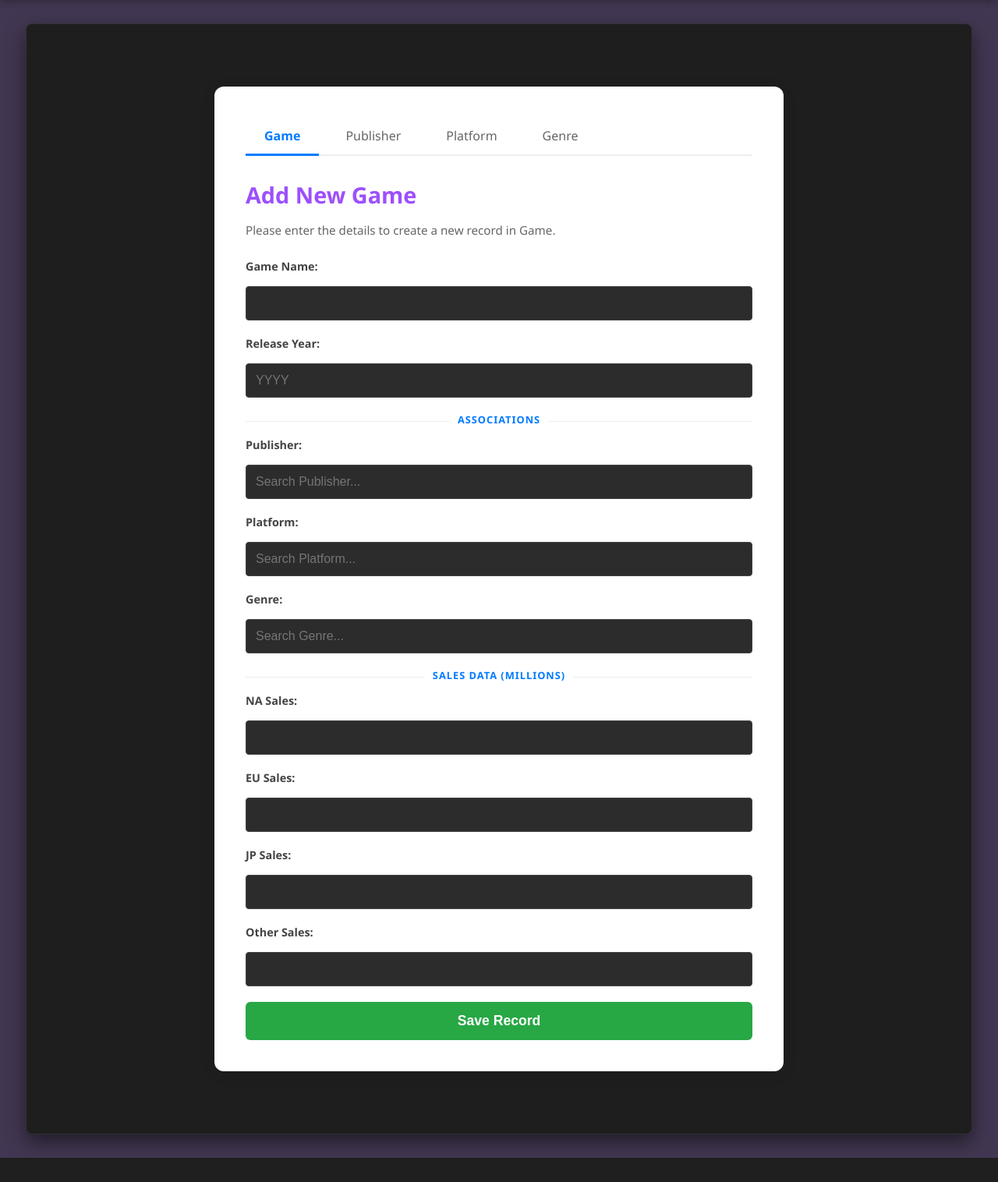
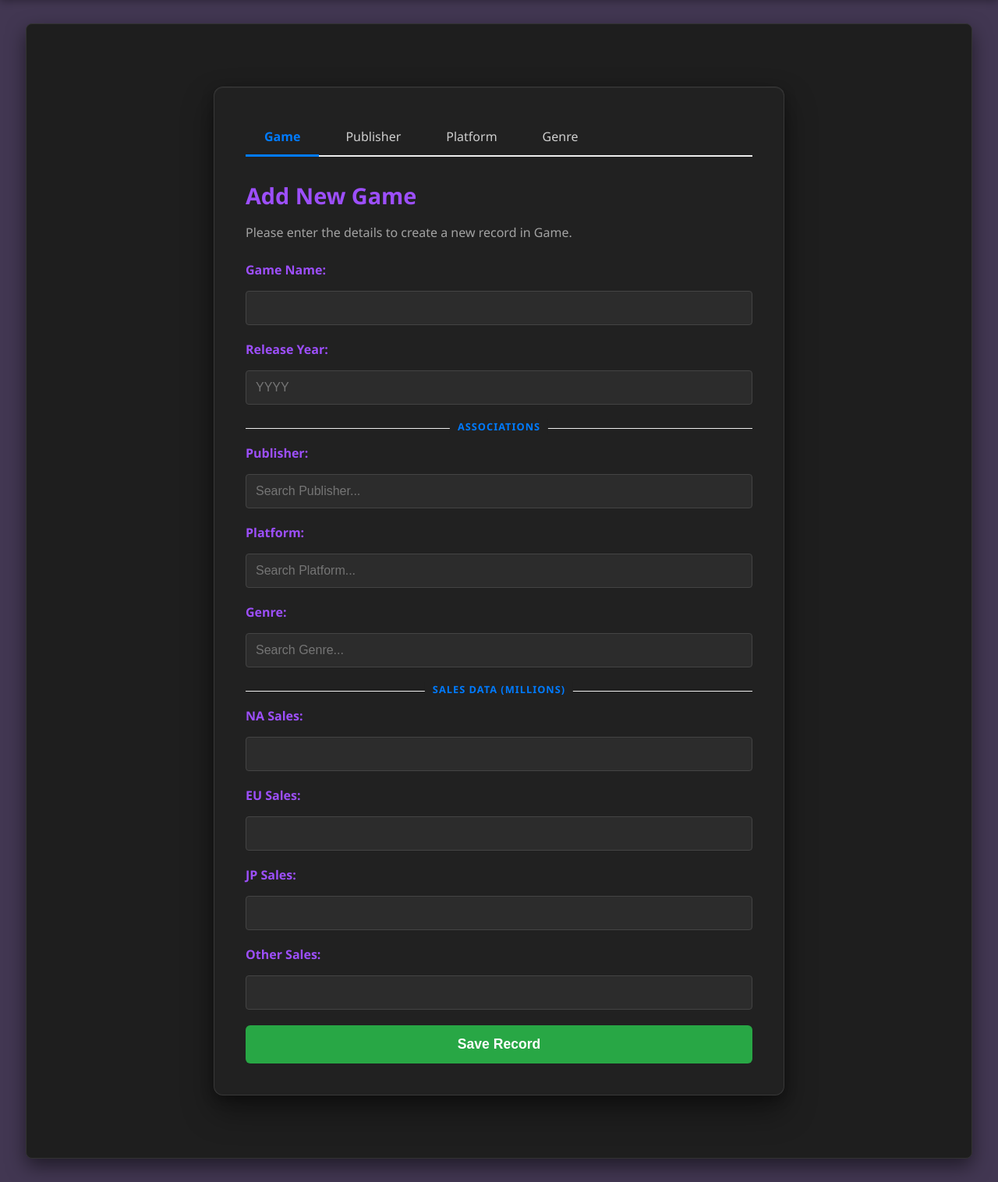
Before and after one commit to Ladger/databeez-blg317e-project, a Flask app: page /add_entry in a window 1280 px wide. Shown: the part 62-1578 px from the top of the page at 78% size. Before the commit the page ends 1547 px from the top, so only its background shows below. Run offline with Flask 3, Linux system fonts and the light colour scheme.

Commit message:
w12 update -zeynep nur
+ turned add new entry page into dark mode

```diff
--- a/templates/add_entry.html
+++ b/templates/add_entry.html
@@ -18,10 +18,15 @@
         .form-container {
             max-width: 650px;
             margin: 50px auto;
-            background: #ffffff;
+            background: #212121;
+            border: 1px solid rgba(255, 255, 255, 0.1);
             padding: 40px;
             border-radius: 12px; /* Daha yumuşak köşeler */
-            box-shadow: 0 4px 20px rgba(0,0,0,0.08); /* Daha derin ve yumuşak gölge */
+
+            box-shadow:
+                0 20px 40px rgba(0, 0, 0, 0.4),
+                0 5px 15px rgba(0, 0, 0, 0.3),
+                inset 0 1px 1px rgba(255, 255, 255, 0.05);
         }
 
         /* Sekme Stilleri (Tabs) */
@@ -36,7 +41,7 @@
             padding: 12px 24px;
             cursor: pointer;
             text-decoration: none;
-            color: #666;
+            color: #cfcfcf;
             transition: all 0.3s ease;
             font-weight: 500;
             border-bottom: 3px solid transparent;
@@ -62,10 +67,10 @@
         }
 
         #form-description {
-            font-size: 0.95rem;
+            font-size: 1rem;
             line-height: 1.5;
             margin-bottom: 25px;
-            color: #000000;
+            color: #a3a3a3 !important;
         }
 
         /* Giriş Alanları (Inputs) */
@@ -73,8 +78,8 @@
             display: block;
             margin-top: 20px;
             font-weight: 600;
-            font-size: 0.9rem;
-            color: #444;
+            font-size: 1rem;
+            color: #9d4ffc;
             margin-bottom: 8px;
         }
 
@@ -106,7 +111,7 @@
             top: -12px;
             left: 50%;
             transform: translateX(-50%);
-            background: #fff;
+            background: #212121;
             padding-right: 10px;
             font-weight: bold;
             color: #007bff;
```
